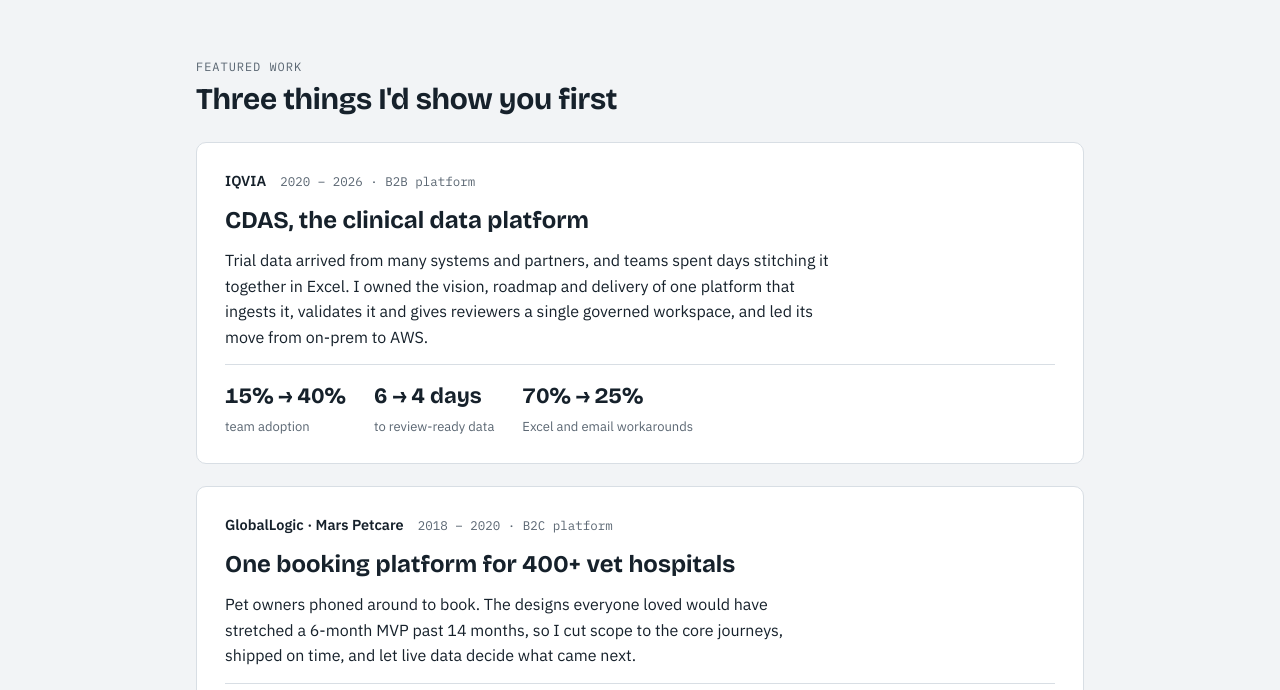
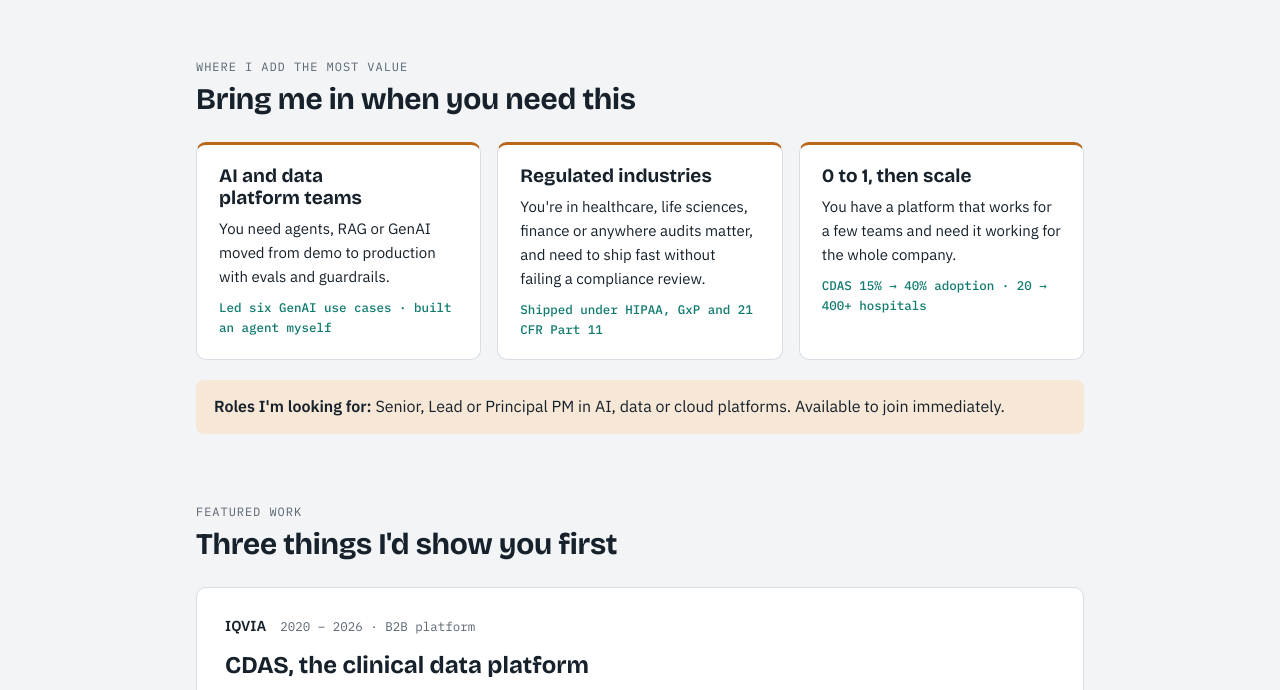
Before and after one commit to AmritanshuPandey29/AmritanshuPandey29.github.io, a plain HTML site: page index.html in a window 1280 px wide. Shown: the part 802-1492 px from the top of the page. Drawn offline with nearby package versions, Linux system fonts and the light colour scheme.

Commit message:
Add files via upload

```diff
--- a/index.html
+++ b/index.html
@@ -193,6 +193,16 @@
 @media (max-width:760px){ .steps,.grid3{grid-template-columns:1fr 1fr} }
 @media (max-width:560px){ .steps,.grid3,.rules{grid-template-columns:1fr} .rules div + div{padding-left:0;border-left:0;border-top:1px solid var(--line)} }
 
+/* Value */
+.value{display:grid;grid-template-columns:repeat(3,1fr);gap:16px}
+.value > div{background:var(--surface);border:1px solid var(--line);border-top:3px solid var(--accent);border-radius:10px;padding:20px 22px;display:grid;gap:8px;align-content:start;min-width:0}
+.value h3{font-size:19px}
+.value p{font-size:15px}
+.proofline{font-family:var(--f-mono);font-size:12.5px;color:var(--signal);font-weight:500}
+.looking{margin-top:20px;font-size:16px;padding:14px 18px;border-radius:8px;background:var(--accent-soft)}
+.looking b{font-weight:600}
+@media (max-width:760px){ .value{grid-template-columns:1fr} }
+
 /* B2B/B2C */
 .market .card ul{gap:6px}
 
@@ -250,6 +260,7 @@
 
 <nav class="jump" aria-label="Sections">
   <div class="wrap">
+    <a href="#value">Where I fit</a>
     <a href="#work">Featured work</a>
     <a href="#domains">Domains</a>
     <a href="#cloud">Cloud &amp; data</a>
@@ -269,6 +280,29 @@
   <div><span class="num">60<small>→</small>90%</span><p>GenAI accuracy, measured on a 250-document golden set</p></div>
   <div><span class="num">~2M</span><p>patients on a clinical trial app I helped shape</p></div>
 </div>
+
+<!-- VALUE -->
+<section id="value" class="value-sec">
+  <div class="sec-head"><span class="label">Where I add the most value</span><h2>Bring me in when you need this</h2></div>
+  <div class="value">
+    <div>
+      <h3>AI and data platform teams</h3>
+      <p>You need agents, RAG or GenAI moved from demo to production with evals and guardrails.</p>
+      <span class="proofline">Led six GenAI use cases · built an agent myself</span>
+    </div>
+    <div>
+      <h3>Regulated industries</h3>
+      <p>You're in healthcare, life sciences, finance or anywhere audits matter, and need to ship fast without failing a compliance review.</p>
+      <span class="proofline">Shipped under HIPAA, GxP and 21 CFR Part 11</span>
+    </div>
+    <div>
+      <h3>0 to 1, then scale</h3>
+      <p>You have a platform that works for a few teams and need it working for the whole company.</p>
+      <span class="proofline">CDAS 15% → 40% adoption · 20 → 400+ hospitals</span>
+    </div>
+  </div>
+  <p class="looking"><b>Roles I'm looking for:</b> Senior, Lead or Principal PM in AI, data or cloud platforms. Available to join immediately.</p>
+</section>
 
 <!-- FEATURED WORK -->
 <section id="work">
@@ -539,7 +573,7 @@
 </section>
 
 <footer>
-  <p class="closing">Looking for a Senior, Lead or Principal PM role in AI, data or cloud platforms.</p>
+  <p class="closing">Let's talk.</p>
   <div class="contact">
     <span class="mail">er.amritanshupandey@gmail.com</span>
     <a href="https://www.linkedin.com/in/eramritanshupandey/" target="_blank" rel="noopener">LinkedIn ↗</a>
```
